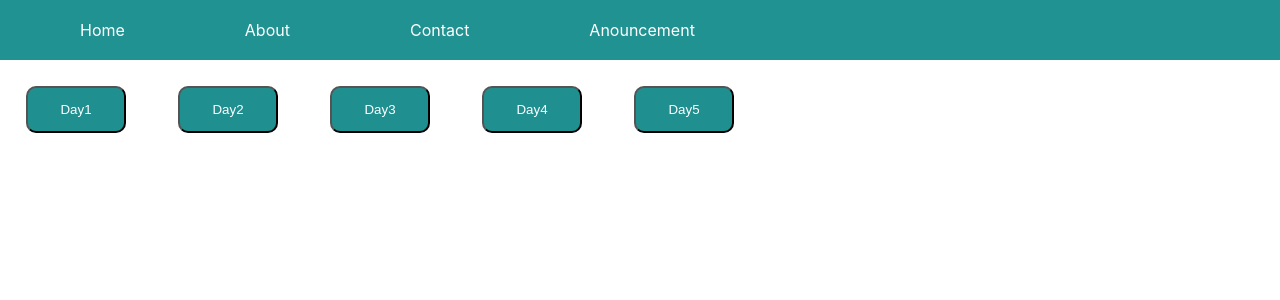
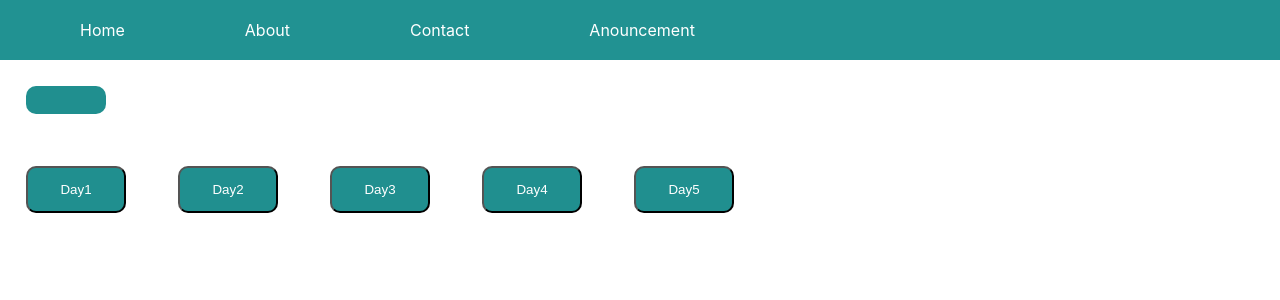
Before and after one commit to arpit17042000/Weather-App, a React (Create React App) app: page / in a window 1280 px wide. Shown: the top 300 px of the page. Built offline with nearby package versions, Linux system fonts and the light colour scheme; no server answers.

Commit message:
included city name

```diff
--- a/src/Components/Cities/Cities.js
+++ b/src/Components/Cities/Cities.js
@@ -6,7 +6,7 @@ import Day2 from './City/Day2'
 import Day4 from './City/Day4'
 import Day5 from './City/Day5'
  import classes from './Cities.module.css'
-
+ import axios from 'axios'
 
 
 class Cities extends Component{
@@ -16,12 +16,22 @@ class Cities extends Component{
         day2:false,
         day3:false,
         day4:false,
-        day5:false
+        day5:false,
+        name:null
      }
+     componentDidMount(){
+        axios.get('https://api.openweathermap.org/data/2.5/forecast?q=München,DE&units=metric&appid=b606f9db39d148829c9500a2651c63dd').then(
+            response=>{
+                this.setState({name:response.data.city.name})
+            }
+        )
+    }
 
     render(){
 
     return (
+        <div>
+            <div className={classes.cityName}>{this.state.name}</div>
         <div className={classes.Cities}>
             <button onClick={()=>{
                 this.setState({day1:!this.state.day1})
@@ -58,6 +68,8 @@ class Cities extends Component{
                 this.state.day5?(<Day5/>):null
             }
         </div>
+        </div>
+
 
     )
     }
--- a/src/Components/Cities/Cities.module.css
+++ b/src/Components/Cities/Cities.module.css
@@ -12,3 +12,12 @@
     border-radius: 10px;
     cursor: pointer;
 }
+
+.cityName{
+    color: white;
+    padding: 14px;
+    background-color: rgb(32, 143, 143);
+    margin: 26px;
+    width: 52px;
+    border-radius: 10px;
+}
--- a/src/Components/Cities/City/Day1.js
+++ b/src/Components/Cities/City/Day1.js
@@ -26,7 +26,7 @@ class Day1 extends Component {
                 else{
                     this.setState({Precipitation:'none'})
                 }
-                // console.log(response)
+                 console.log(response)
             }
         )
     }
```
